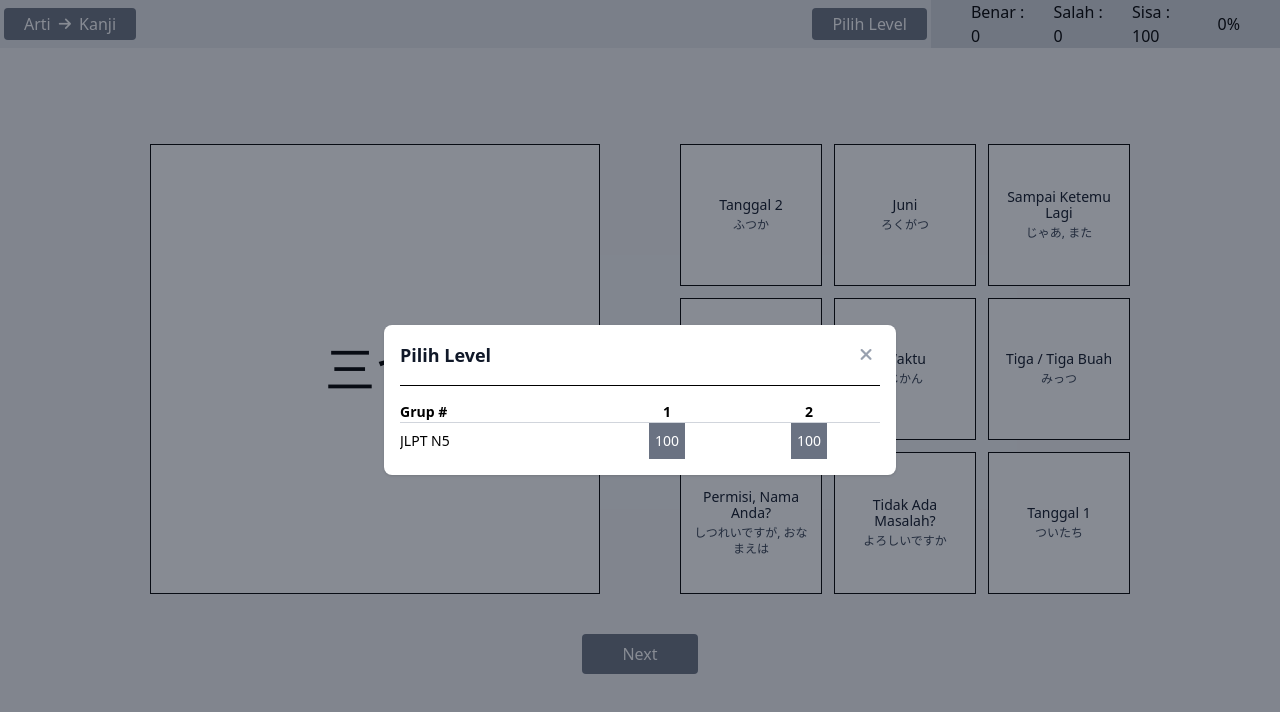
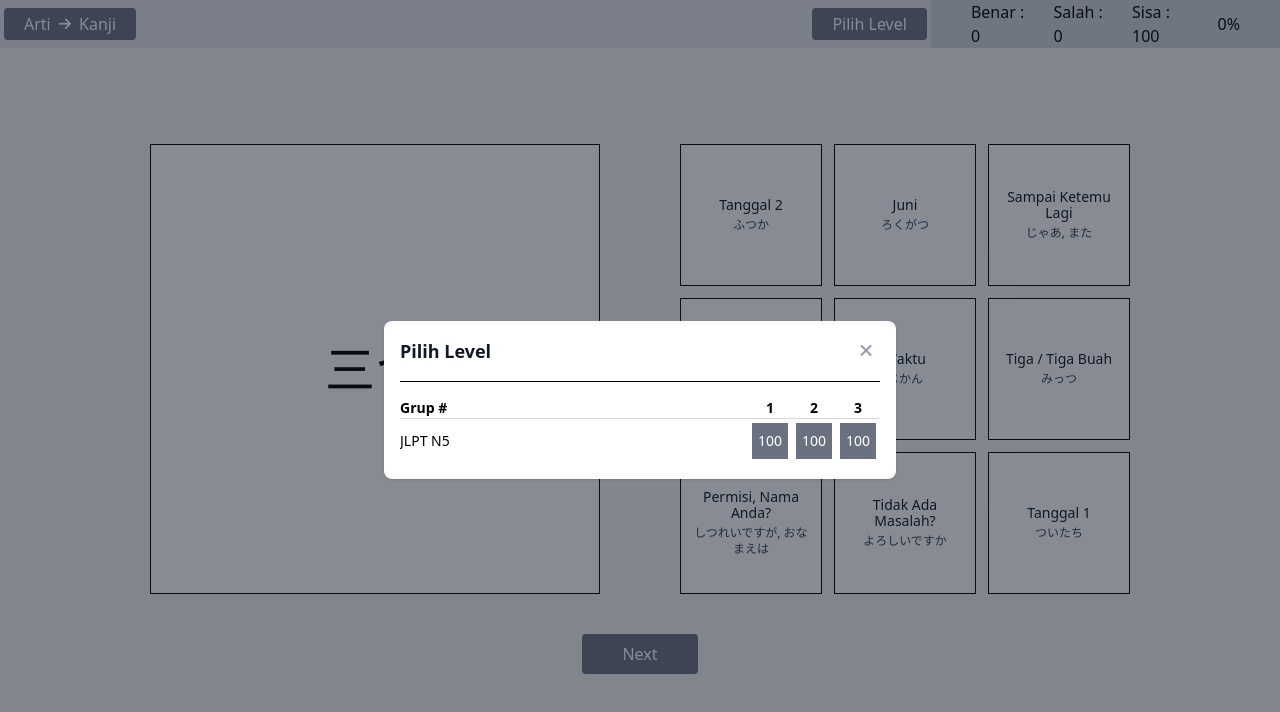
Before and after one commit to bobi1539/kotoba-fe, a Next.js app: page / in a window 1280 px wide. Both pictures are taken after a click on the button "Pilih Level". Shown: the top 712 px of the page. Built offline with nearby package versions, Linux system fonts and the light colour scheme.

Commit message:
Fixing select level

```diff
--- a/app/data/n5/part-03.ts
+++ b/app/data/n5/part-03.ts
@@ -4,4 +4,23 @@ export const getKotobaListN5Part03 = (): Kotoba[] => {
     return kotobaListN5Part03;
 };
 
-const kotobaListN5Part03: Kotoba[] = [];
+const kotobaListN5Part03: Kotoba[] = [
+    {
+        id: 1,
+        kanji: "五日",
+        hiragana: "いつか",
+        meaning: "tanggal 5",
+    },
+    {
+        id: 2,
+        kanji: "六日",
+        hiragana: "むいか",
+        meaning: "tanggal 6",
+    },
+    {
+        id: 3,
+        kanji: "七日",
+        hiragana: "なのか",
+        meaning: "tanggal 7",
+    },
+];
--- /dev/null
+++ b/app/dto/jlpt-level.ts
@@ -0,0 +1,4 @@
+export interface JLPTLevel {
+    name: string;
+    list: string[];
+}
--- a/app/select-level.tsx
+++ b/app/select-level.tsx
@@ -1,7 +1,8 @@
 "use client";
 
 import Modal from "./component/modal/modal";
-import { N5_01, N5_02 } from "./constant/general";
+import { N5_01, N5_02, N5_03 } from "./constant/general";
+import { JLPTLevel } from "./dto/jlpt-level";
 
 interface SelectLevelProps {
     closeModal: () => void;
@@ -9,7 +10,15 @@ interface SelectLevelProps {
 }
 
 export default function SelectLevel(props: Readonly<SelectLevelProps>) {
+    const jlptLevelList: JLPTLevel[] = [
+        {
+            name: "JLPT N5",
+            list: [N5_01, N5_02, N5_03],
+        },
+    ];
+
     const handleClickSetCurrentLevel = (level: string): void => {
+        console.log("level : ", level);
         props.setCurrentLevel(level);
         props.closeModal();
     };
@@ -21,24 +30,24 @@ export default function SelectLevel(props: Readonly<SelectLevelProps>) {
                     <thead>
                         <tr className="border-b border-b-gray-300 p-2">
                             <th className="text-left">Grup #</th>
-                            <th className="text-center">1</th>
-                            <th className="text-center">2</th>
+                            <th className="text-center w-10">1</th>
+                            <th className="text-center w-10">2</th>
+                            <th className="text-center w-10">3</th>
                         </tr>
                     </thead>
                     <tbody>
-                        <tr className="p-2">
-                            <td>JLPT N5</td>
-                            <td className="text-center">
-                                <button onClick={() => handleClickSetCurrentLevel(N5_01)} className="w-9 h-9 bg-gray-500 hover:bg-gray-400 text-white cursor-pointer">
-                                    100
-                                </button>
-                            </td>
-                            <td className="text-center">
-                                <button onClick={() => handleClickSetCurrentLevel(N5_02)} className="w-9 h-9 bg-gray-500 hover:bg-gray-400 text-white cursor-pointer">
-                                    100
-                                </button>
-                            </td>
-                        </tr>
+                        {jlptLevelList.map((jlptLevel) => (
+                            <tr key={jlptLevel.name} className="p-2">
+                                <td>{jlptLevel.name}</td>
+                                {jlptLevel.list.map((level, index) => (
+                                    <td key={index + 1} className="text-center p-1">
+                                        <button onClick={() => handleClickSetCurrentLevel(level)} className="w-9 h-9 bg-gray-500 hover:bg-gray-400 text-white cursor-pointer">
+                                            100
+                                        </button>
+                                    </td>
+                                ))}
+                            </tr>
+                        ))}
                     </tbody>
                 </table>
             </div>
```
